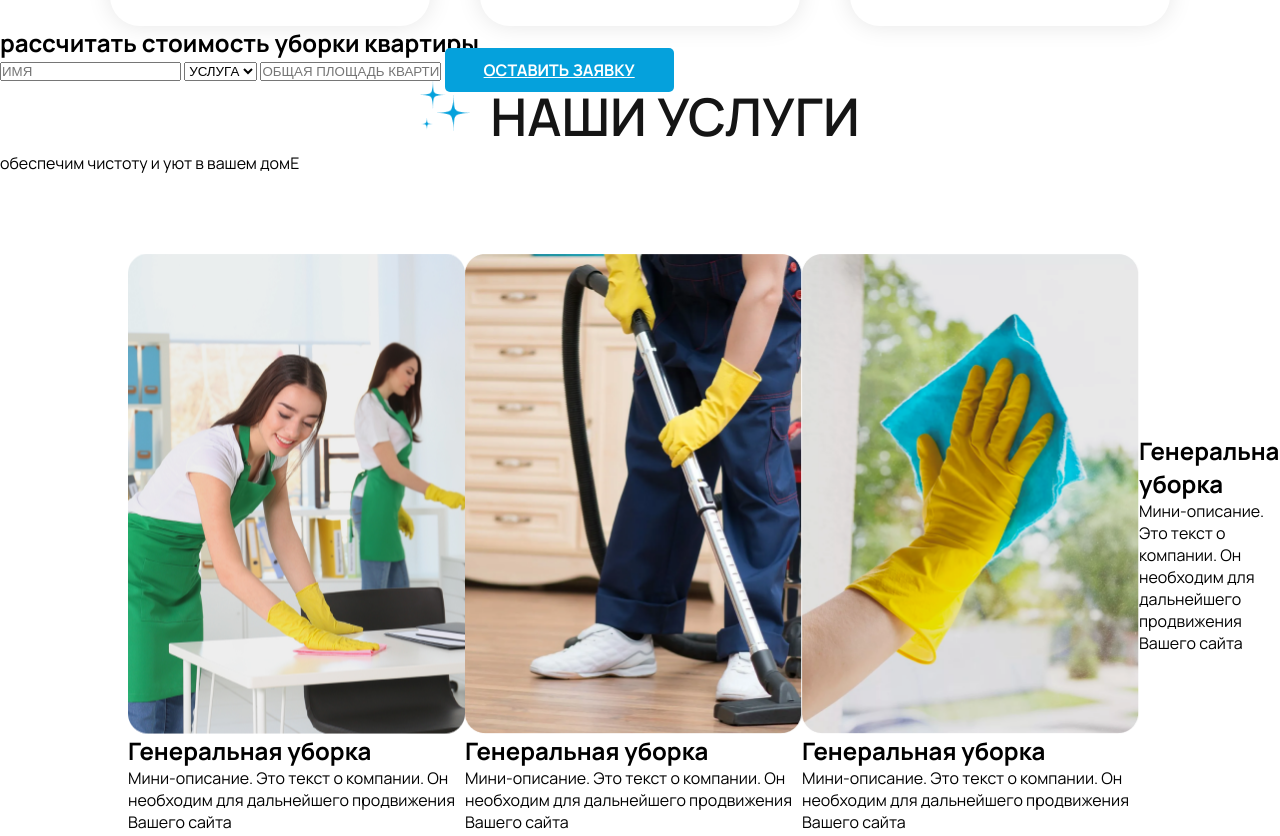
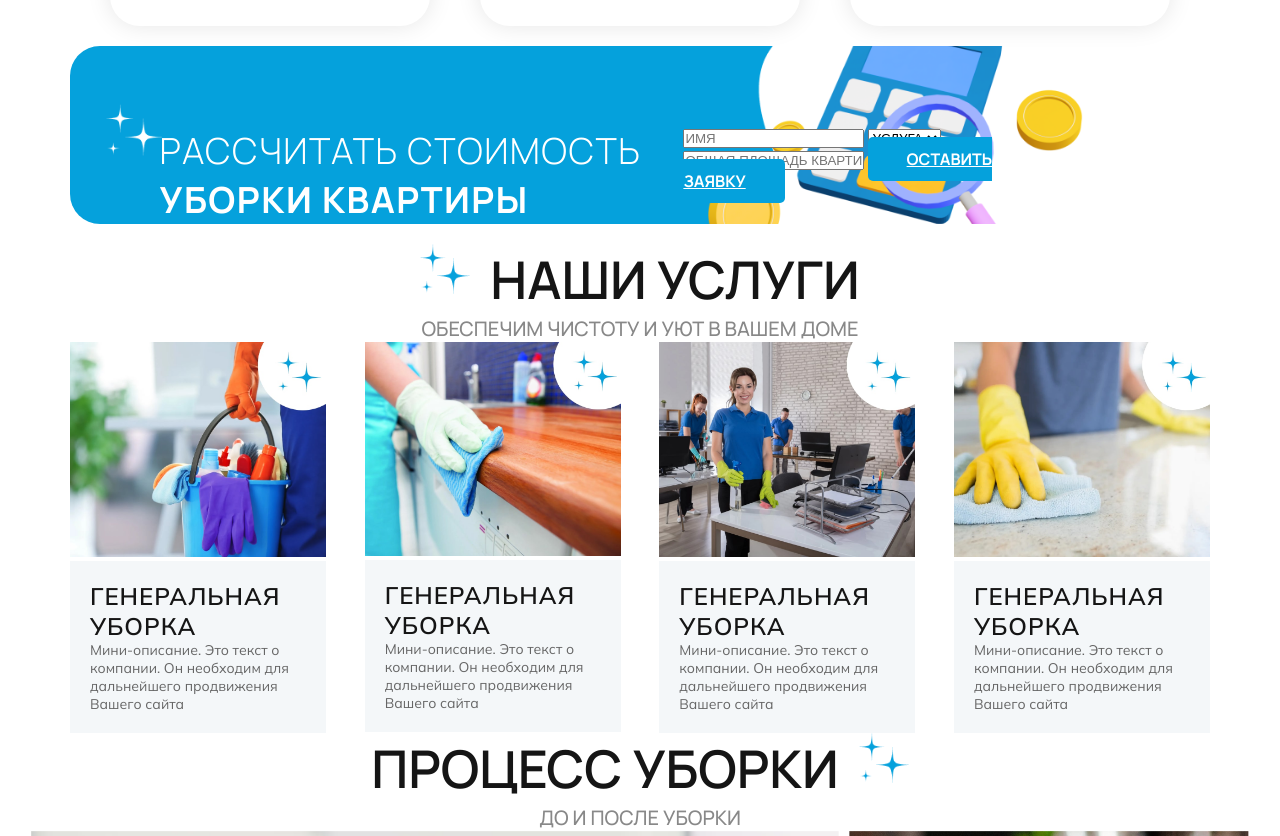
Before and after one commit to emporteme/ProClean, a plain HTML site: page index.html in a window 1280 px wide. Shown: the part 3500-4336 px from the top of the page. Drawn offline with Linux system fonts and the light colour scheme.

Commit message:
styling changes

```diff
--- a/index.html
+++ b/index.html
@@ -210,31 +210,41 @@
                 <img src="img/star.png" alt="">
                 <h1>наши услуги</h1>
             </div>
+            <div class="bigC">
                 <p>обеспечим чистоту и уют в вашем домЕ</p>
-            <div class="row">
+            </div>
+            <div class="row4">
                 <div class="item4">
-                    <div class="img1"></div>
+                    <div><img src="img/photo_2022-12-20_17-39-06.jpg" alt=""></div>
+                    <div class="item">
                         <h2>Генеральная уборка</h2>
                         <p>Мини-описание. Это текст о компании. Он необходим для дальнейшего продвижения Вашего сайта
                         </p>
                     </div>
+                </div>
                 <div class="item4">
-                    <div class="img2"></div>
+                    <div><img src="img/photo_2022-12-20_17-39-05.jpg" alt=""></div>
+                    <div class="item">
                         <h2>Генеральная уборка</h2>
                         <p>Мини-описание. Это текст о компании. Он необходим для дальнейшего продвижения Вашего сайта
                         </p>
                     </div>
+                </div>
                 <div class="item4">
-                    <div class="img3"></div>
+                    <div><img src="img/photo_2022-12-20_17-39-03.jpg" alt=""></div>
+                    <div class="item">
                         <h2>Генеральная уборка</h2>
                         <p>Мини-описание. Это текст о компании. Он необходим для дальнейшего продвижения Вашего сайта
                         </p>
                     </div>
+                </div>
                 <div class="item4">
-                    <div class="img4"></div>
+                    <div><img src="img/photo_2022-12-20_17-39-02.jpg" alt=""></div>
+                    <div class="item">
                         <h2>Генеральная уборка</h2>
                         <p>Мини-описание. Это текст о компании. Он необходим для дальнейшего продвижения Вашего сайта
                         </p>
+                    </div>
                 </div>
             </div>
         </section>
--- a/styles.css
+++ b/styles.css
@@ -442,6 +442,61 @@
     color: #777777;
 }
 
+/*form_block*/
+.form_block {
+    margin: 20px 70px;
+    /*height: 443px;*/
+    width: 80vw;
+    background-image: url("img/phon3.png");
+    background-position: center;
+    background-repeat: no-repeat;
+    background-size: cover;
+    display: flex;
+    padding-top: 10vh;
+    padding-left: 7vw;
+    border-radius: 30px;
+}
+
+.form_block h2 {
+    font-weight: 300;
+    font-size: 36px;
+    letter-spacing: 0.04em;
+    text-transform: uppercase;
+    color: #FFFFFF;
+}
+
+.form_block h2 span {
+    font-weight: 700;
+}
+
+/*left_paper*/
+.left_paper {
+
+    margin: 20px 70px;
+    /*height: 443px;*/
+    width: 80vw;
+    background-image: url("img/phon4.png");
+    background-position: center;
+    background-repeat: no-repeat;
+    background-size: cover;
+    display: flex;
+    padding-top: 10vh;
+    padding-left: 7vw;
+    border-radius: 30px;
+}
+
+.left_paper h2 {
+    font-weight: 300;
+    font-size: 36px;
+    letter-spacing: 0.04em;
+    text-transform: uppercase;
+    color: #FFFFFF;
+}
+
+.left_paper h2 span {
+    font-weight: 700;
+}
+
 /*footer*/
 footer {
     background-color: #1C1C1C;
@@ -522,3 +577,40 @@
     padding-left: 50px;
     margin-top: -10px;
 }
+
+/*наши услуги*/
+.item4 {
+    font-family: 'Mulish';
+    width: 20vw;
+    border-radius: 50px;
+}
+
+.item4 img {
+    width: 20vw;
+}
+
+.item4 .item {
+    background-color: #F4F7F9;
+    padding: 20px;
+}
+
+.item4 .item h2 {
+    font-weight: 600;
+    font-size: 24px;
+    letter-spacing: 0.04em;
+    text-transform: uppercase;
+    color: #151515;
+}
+
+.item4 .item p {
+    font-weight: 400;
+    font-size: 14px;
+    color: #666666;
+}
+
+.row4 {
+    display: flex;
+    justify-content: space-between;
+    margin-left: 70px;
+    margin-right: 70px;
+}
```
Lines whose indentation alone changed are shown as unchanged.
